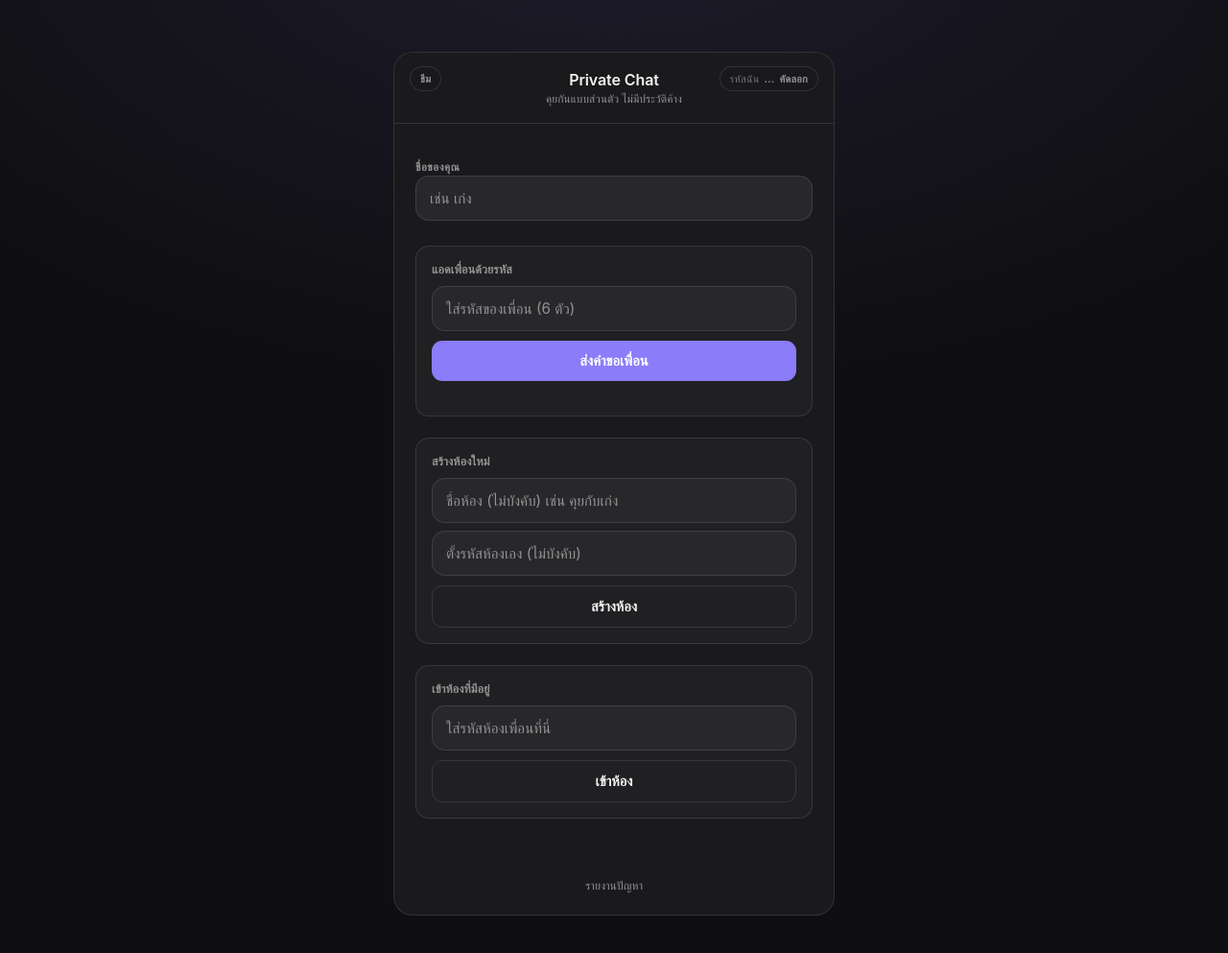
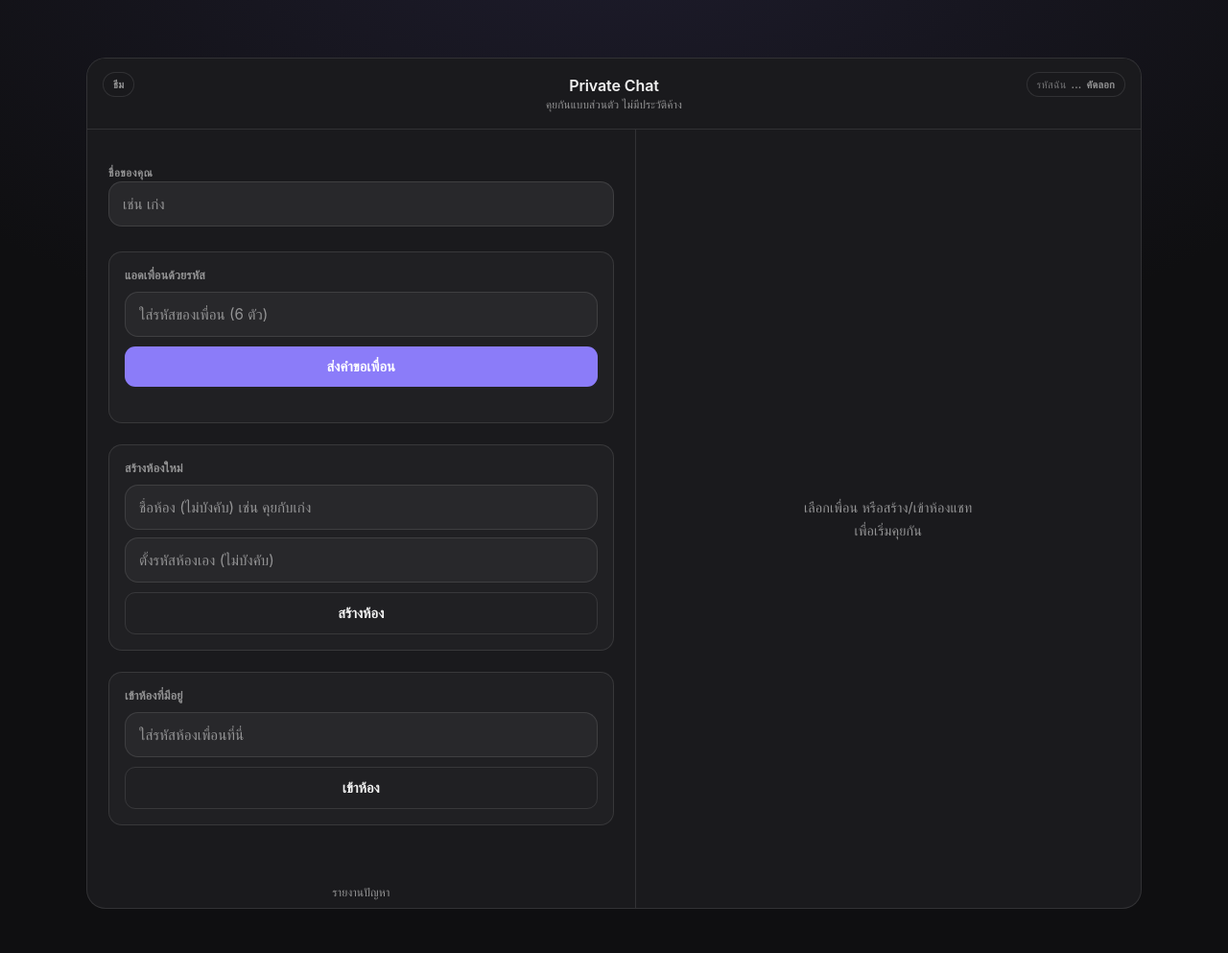
Before and after one commit to Nichan-dev/Private-App, a Flask app: page / in a window 1280 px wide. Shown: the top 993 px of the page at 96% size. Run offline with Flask 3, Linux system fonts and the light colour scheme; some libraries are stand-ins or nearby versions.

Commit message:
Add a sidebar + main-pane desktop layout at wide viewports
At >=900px width, #app switches from the mobile single-screen layout
to a persistent sidebar (friends/room controls) alongside a main pane
that shows the active room or friend chat, with an empty-state
placeholder when nothing is selected — similar to Telegram/Discord's
desktop web layout. Still a plain responsive website, no native app.

Mobile (<900px) behavior is unchanged: the two new wrapper elements
(#app-body, #main-pane) use `display: contents` below the breakpoint,
which flattens them out of the box model so #setup/#chat/#friend-chat
remain direct flex children of #app exactly as before. A syncLayout()
helper (called on chat open/close and on window resize) keeps sidebar
and empty-state visibility correct as the viewport crosses the
breakpoint without a reload.

```diff
--- a/templates/index.html
+++ b/templates/index.html
@@ -56,9 +56,35 @@
     letter-spacing: 0.1px;
   }
 
+  /* บนมือถือ/จอแคบ ตัว wrapper สองอันนี้จะ "หายไป" (display: contents) ทำให้
+     #setup / #chat / #friend-chat / #empty-state เป็น flex child ของ #app โดยตรง
+     เหมือนเดิมทุกอย่าง — จะกลายเป็นเลย์เอาต์แบบไซด์บาร์ก็ต่อเมื่อจอกว้างพอ (ดู media query ด้านล่าง) */
+  #app-body, #main-pane { display: contents; }
+  #empty-state { display: none; }
+
   @media (min-width: 480px) {
     body { padding: 24px; }
     #app { height: 92vh; border-radius: var(--radius-lg); border: 1px solid var(--border); }
+  }
+
+  /* ---------- เลย์เอาต์แบบคอม/แล็ปท็อป: ไซด์บาร์ + แชทหลัก ---------- */
+  @media (min-width: 900px) {
+    body { padding: 32px; }
+    #app { max-width: 1100px; height: 88vh; }
+    #app-body { display: flex; flex-direction: row; flex: 1; min-height: 0; }
+    #setup { flex: 0 0 300px; border-right: 1px solid var(--border); }
+    #main-pane { display: flex; flex-direction: column; flex: 1; min-width: 0; }
+    #empty-state {
+      flex: 1;
+      display: flex;
+      align-items: center;
+      justify-content: center;
+      text-align: center;
+      color: var(--muted);
+      font-size: 0.9rem;
+      line-height: 1.6;
+      padding: 24px;
+    }
   }
 
   /* ---------- Header ---------- */
@@ -611,6 +637,7 @@
     </button>
   </div>
 
+  <div id="app-body">
   <div id="setup">
     <div class="name-row">
       <div class="field-label">ชื่อของคุณ</div>
@@ -645,6 +672,9 @@
     <div id="error"></div>
     <button id="report-problem-btn" type="button" class="link-btn">รายงานปัญหา</button>
   </div>
+
+  <div id="main-pane">
+  <div id="empty-state">เลือกเพื่อน หรือสร้าง/เข้าห้องแชท<br>เพื่อเริ่มคุยกัน</div>
 
   <div id="chat">
     <div id="room-info">
@@ -672,6 +702,8 @@
       <input type="text" id="friend-text-input" placeholder="พิมพ์ข้อความ..." autocomplete="off">
       <button type="submit" aria-label="ส่ง">➤</button>
     </form>
+  </div>
+  </div>
   </div>
 
   <div id="friend-request-overlay">
@@ -813,9 +845,30 @@
 
     const setupEl = document.getElementById("setup");
     const chatEl = document.getElementById("chat");
+    const emptyStateEl = document.getElementById("empty-state");
     const errorEl = document.getElementById("error");
     const messagesEl = document.getElementById("messages");
     const roomCodeEl = document.getElementById("room-code");
+
+    // --- เลย์เอาต์แบบไซด์บาร์บนจอกว้าง (คอม/แล็ปท็อป) ---
+    function isDesktopLayout() {
+      return window.matchMedia("(min-width: 900px)").matches;
+    }
+
+    // เรียกทุกครั้งที่มีการเปิด/ปิดแชท หรือ resize หน้าต่าง เพื่อให้ไซด์บาร์กับ
+    // "เลือกแชทเพื่อเริ่มคุย" แสดงถูกต้องตามขนาดจอปัจจุบันเสมอ
+    function syncLayout() {
+      const chatVisible = chatEl.style.display === "flex" || friendChatEl.style.display === "flex";
+      if (isDesktopLayout()) {
+        setupEl.style.display = "flex";
+        emptyStateEl.style.display = chatVisible ? "none" : "flex";
+      } else {
+        setupEl.style.display = chatVisible ? "none" : "flex";
+        emptyStateEl.style.display = "none";
+      }
+    }
+
+    window.addEventListener("resize", syncLayout);
 
     document.getElementById("create-btn").onclick = async () => {
       errorEl.textContent = "";
@@ -1255,6 +1308,7 @@
 
     loadFriendMessages();
     renderFriends();
+    syncLayout();
 
     function markAllTheirsRead(code) {
       const list = messagesByFriend[code] || [];
@@ -1269,9 +1323,9 @@
       activeFriendCode = code;
       document.getElementById("friend-chat-name").textContent = getFriendLabel(code);
       friendTypingEl.textContent = "";
-      setupEl.style.display = "none";
       chatEl.style.display = "none";
       friendChatEl.style.display = "flex";
+      syncLayout();
       renderFriendMessages();
       socket.emit("friend_seen", { code });
       markAllTheirsRead(code);
@@ -1280,7 +1334,7 @@
     document.getElementById("friend-chat-back").onclick = () => {
       activeFriendCode = null;
       friendChatEl.style.display = "none";
-      setupEl.style.display = "flex";
+      syncLayout();
     };
 
     function renderFriendMessages() {
@@ -1396,8 +1450,8 @@
     });
 
     socket.on("joined", (data) => {
-      setupEl.style.display = "none";
       chatEl.style.display = "flex";
+      syncLayout();
       roomCodeEl.textContent = data.room;
       document.getElementById("room-label").textContent = data.label ? data.label : "ห้องแชท";
       window._room = data.room;
```
